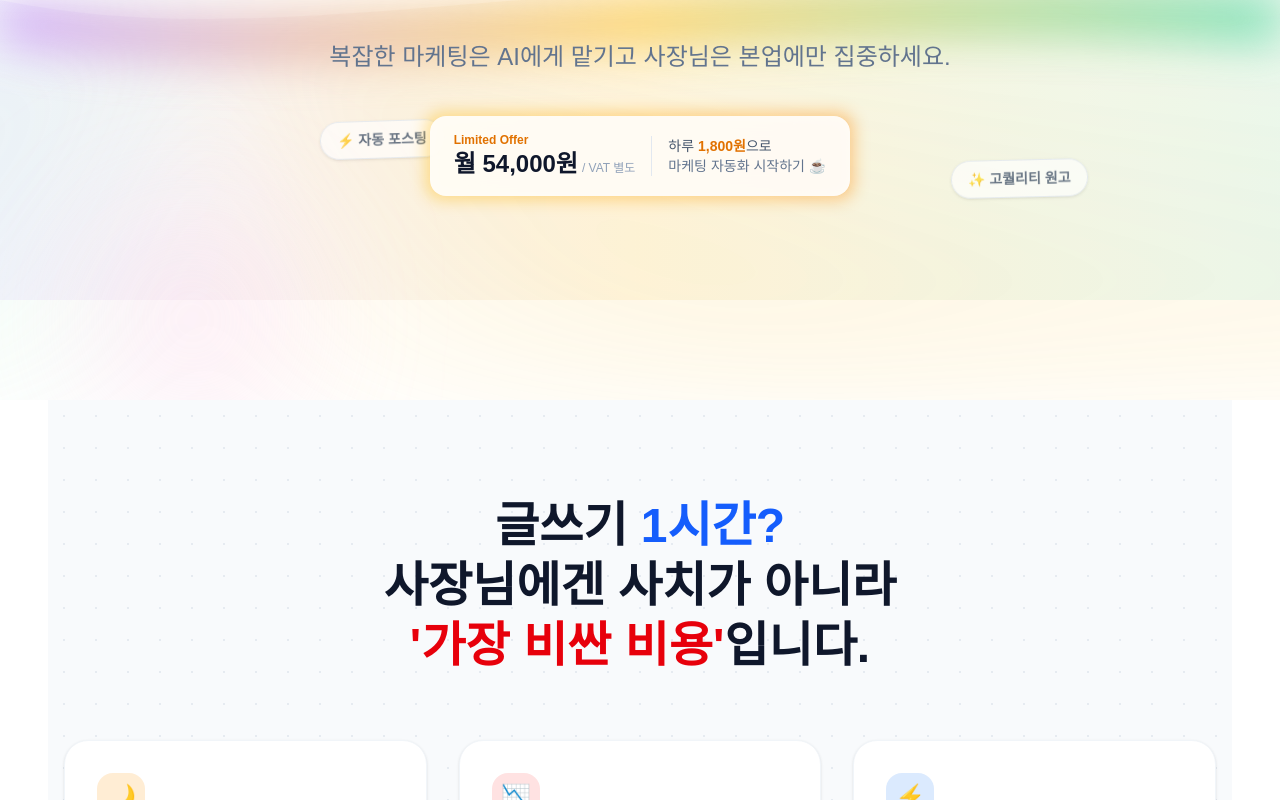
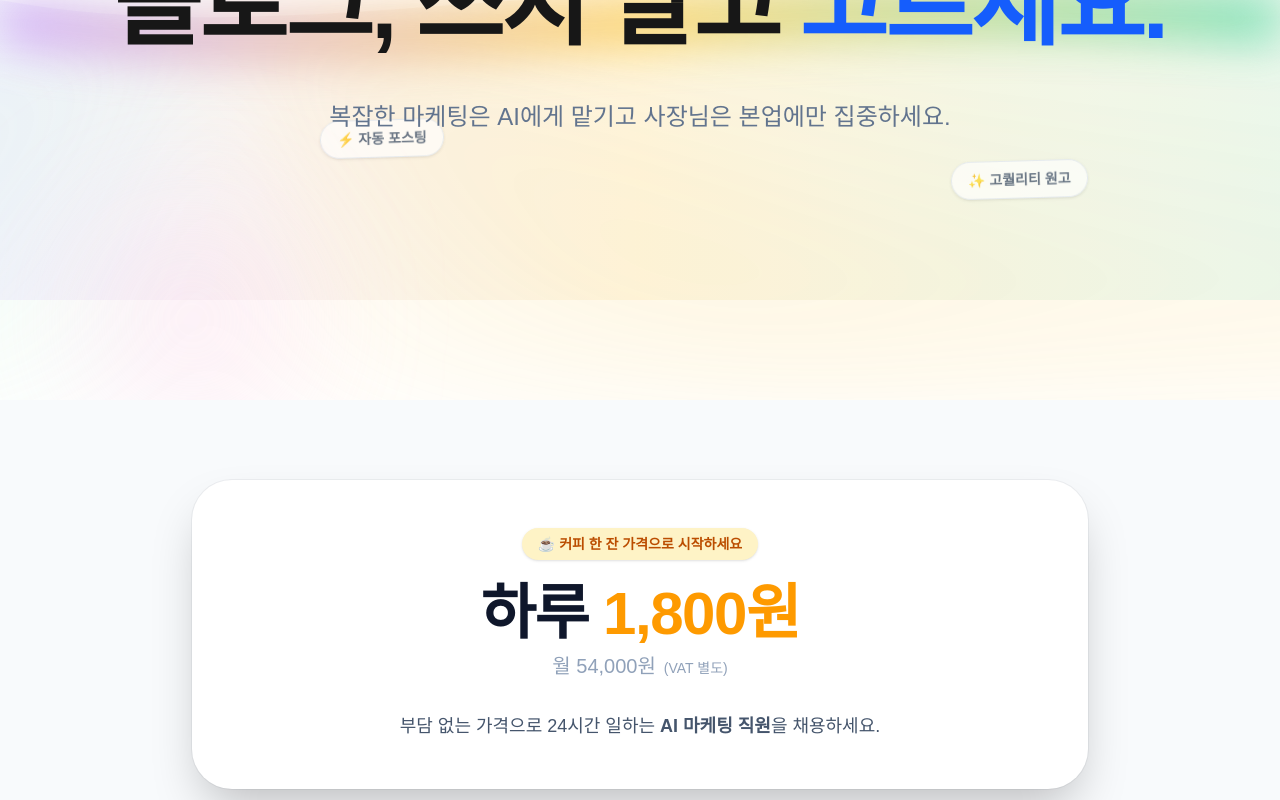
Before and after one commit to asaaaa12313/blog, a Next.js app: page / in a window 1280 px wide. Shown: the part 400-1200 px from the top of the page. Built offline with nearby package versions, Linux system fonts and the light colour scheme; a web font is replaced by a local one.

Commit message:
feat: add pricing emphasis section between hero and problem

```diff
--- a/src/app/page.tsx
+++ b/src/app/page.tsx
@@ -1,4 +1,5 @@
 import Hero from "@/components/sections/Hero";
+import PricingEmphasis from "@/components/sections/PricingEmphasis";
 import Problem from "@/components/sections/Problem";
 import Features from "@/components/sections/Features";
 import FeatureDetails from "@/components/sections/FeatureDetails";
@@ -9,6 +10,7 @@ export default function Home() {
   return (
     <main className="flex min-h-screen flex-col items-center justify-between overflow-x-hidden">
       <Hero />
+      <PricingEmphasis />
       <Problem />
       <Features />
       <FeatureDetails />
--- a/src/components/sections/Hero.tsx
+++ b/src/components/sections/Hero.tsx
@@ -150,34 +150,6 @@ export default function Hero() {
             >
                 복잡한 마케팅은 AI에게 맡기고 사장님은 본업에만 집중하세요.
             </motion.p>
-
-            {/* Pricing Emphasis */}
-            <motion.div
-                initial={{ opacity: 0, y: 20 }}
-                animate={{ opacity: 1, y: 0 }}
-                transition={{ delay: 1.2, duration: 0.8 }}
-                className="z-10 mt-10"
-            >
-                <div className="group relative">
-                    <div className="absolute -inset-1 rounded-2xl bg-gradient-to-r from-amber-400 to-orange-400 opacity-40 blur transition duration-500 group-hover:opacity-60" />
-                    <div className="relative flex items-center gap-4 rounded-2xl bg-white/90 px-6 py-4 backdrop-blur-xl transition duration-500 hover:bg-white">
-                        <div className="flex flex-col">
-                            <span className="text-xs font-semibold text-amber-600">Limited Offer</span>
-                            <div className="flex items-baseline gap-1">
-                                <span className="text-2xl font-bold text-slate-900">월 54,000원</span>
-                                <span className="text-xs font-medium text-slate-400">/ VAT 별도</span>
-                            </div>
-                        </div>
-                        <div className="h-10 w-[1px] bg-slate-200" />
-                        <div className="text-left">
-                            <p className="text-sm font-medium text-slate-600">
-                                하루 <span className="font-bold text-amber-600">1,800원</span>으로
-                            </p>
-                            <p className="text-sm text-slate-500">마케팅 자동화 시작하기 ☕️</p>
-                        </div>
-                    </div>
-                </div>
-            </motion.div>
         </section>
     );
 }
--- /dev/null
+++ b/src/components/sections/PricingEmphasis.tsx
@@ -0,0 +1,74 @@
+"use client";
+
+import { useEffect, useRef } from "react";
+import { motion, useInView, useMotionValue, useSpring } from "framer-motion";
+import { cn } from "@/lib/utils";
+
+function NumberTicker({ value }: { value: number }) {
+    const ref = useRef<HTMLSpanElement>(null);
+    const motionValue = useMotionValue(0);
+    const springValue = useSpring(motionValue, {
+        damping: 60,
+        stiffness: 100,
+    });
+    const isInView = useInView(ref, { once: true, margin: "-100px" });
+
+    useEffect(() => {
+        if (isInView) {
+            motionValue.set(value);
+        }
+    }, [isInView, value, motionValue]);
+
+    useEffect(() => {
+        return springValue.on("change", (latest) => {
+            if (ref.current) {
+                ref.current.textContent = Intl.NumberFormat("ko-KR").format(
+                    Math.floor(latest)
+                );
+            }
+        });
+    }, [springValue]);
+
+    return <span ref={ref} />;
+}
+
+export default function PricingEmphasis() {
+    return (
+        <section className="relative w-full overflow-hidden bg-slate-50 py-20">
+            <div className="container mx-auto px-4">
+                <motion.div
+                    initial={{ opacity: 0, scale: 0.95 }}
+                    whileInView={{ opacity: 1, scale: 1 }}
+                    viewport={{ once: true }}
+                    transition={{ duration: 0.8 }}
+                    className="relative mx-auto max-w-4xl overflow-hidden rounded-[2.5rem] bg-white p-8 md:p-12 shadow-2xl ring-1 ring-slate-900/5"
+                >
+                    {/* Background Gradient Animation */}
+                    <div className="absolute inset-0 -z-10 bg-[radial-gradient(circle_at_50%_120%,#fbbf24_0%,transparent_50%)] opacity-20" />
+                    <div className="absolute top-0 right-0 -z-10 h-64 w-64 translate-x-1/3 -translate-y-1/3 rounded-full bg-amber-100 blur-3xl" />
+                    <div className="absolute bottom-0 left-0 -z-10 h-64 w-64 -translate-x-1/3 translate-y-1/3 rounded-full bg-orange-100 blur-3xl" />
+
+                    <div className="flex flex-col items-center justify-center text-center">
+                        <span className="mb-6 inline-flex rounded-full bg-amber-100 px-4 py-1.5 text-sm font-bold text-amber-700 shadow-sm">
+                            ☕️ 커피 한 잔 가격으로 시작하세요
+                        </span>
+
+                        <h2 className="mb-2 text-3xl font-bold tracking-tight text-slate-900 md:text-5xl lg:text-6xl">
+                            하루 <span className="text-amber-500">1,800원</span>
+                        </h2>
+
+                        <div className="flex items-baseline gap-2 text-slate-400 mb-8">
+                            <span className="text-lg md:text-xl font-medium">월 54,000원</span>
+                            <span className="text-sm">(VAT 별도)</span>
+                        </div>
+
+                        <p className="max-w-xl text-lg text-slate-600 leading-relaxed">
+                            부담 없는 가격으로 24시간 일하는 <br className="md:hidden" />
+                            <strong>AI 마케팅 직원</strong>을 채용하세요.
+                        </p>
+                    </div>
+                </motion.div>
+            </div>
+        </section>
+    );
+}
```
